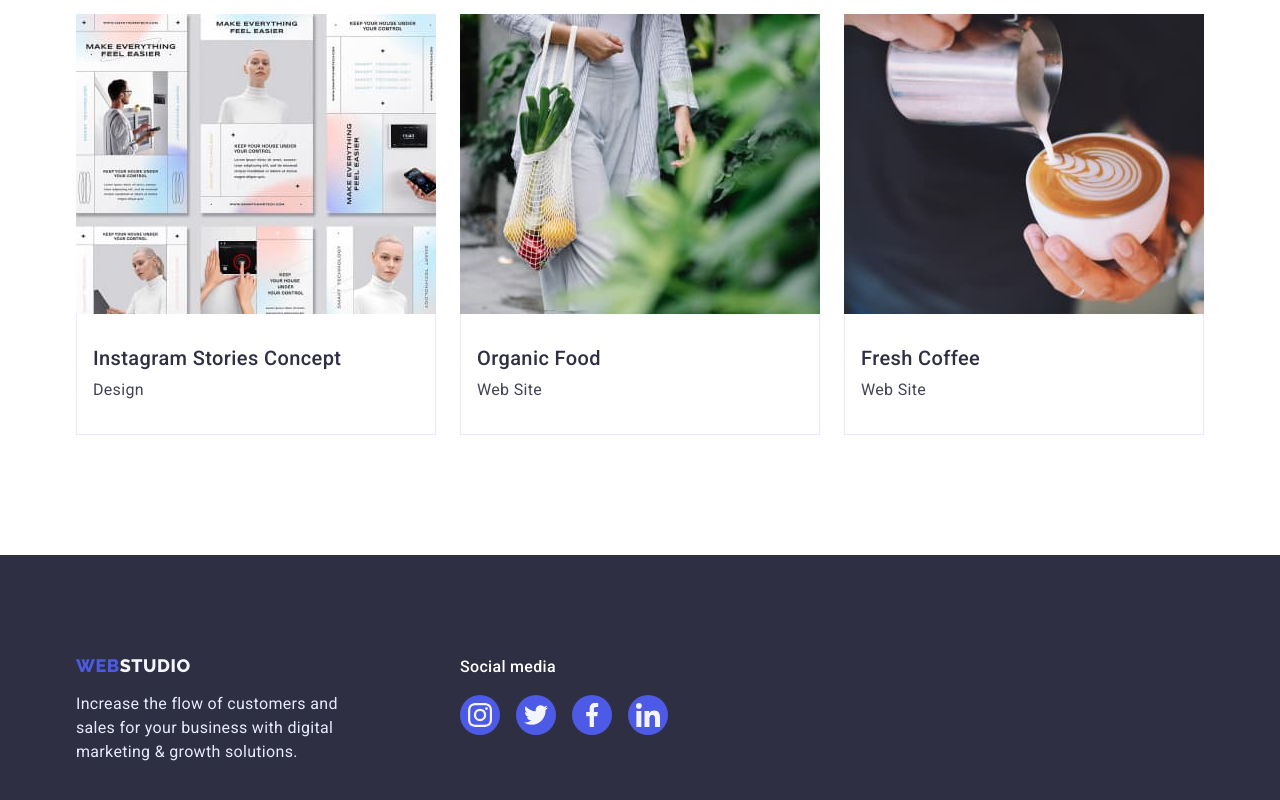
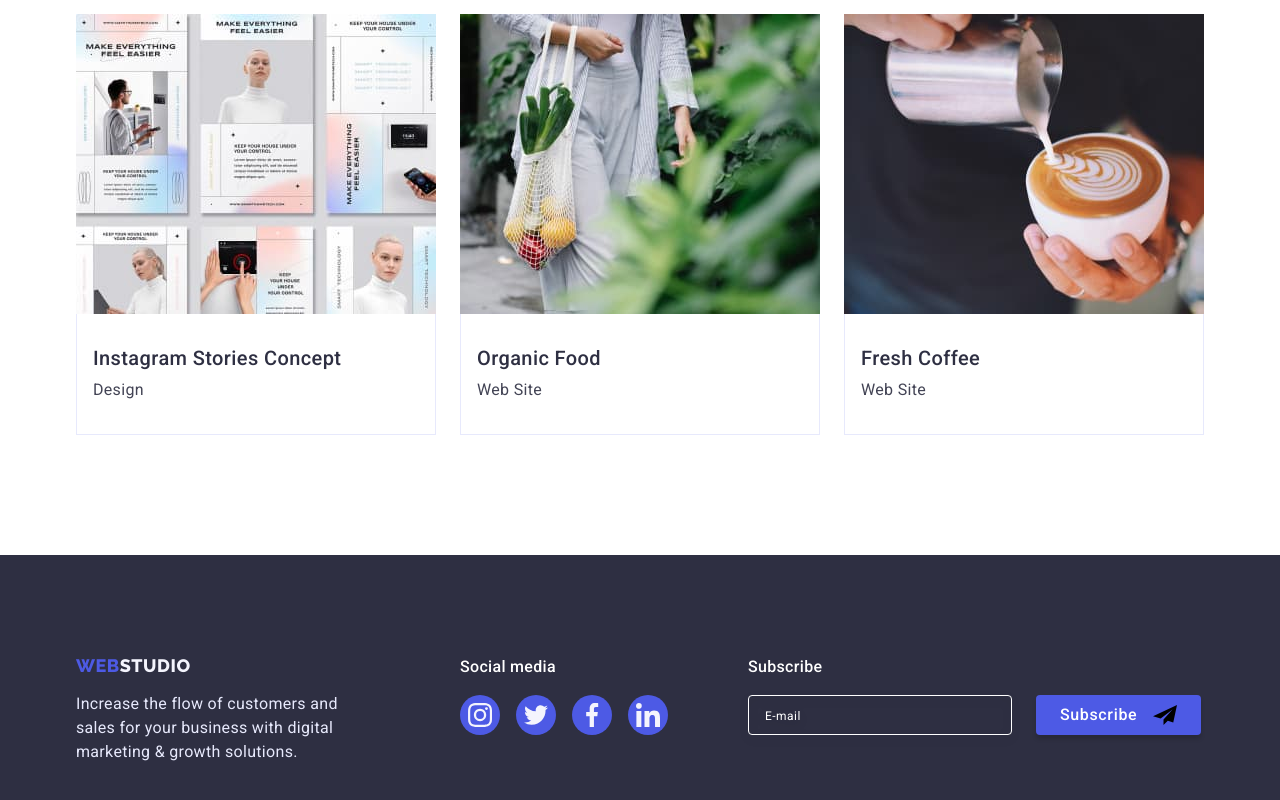
Before and after one commit to NanaTsK/goit-markup-hw-06, a plain HTML site: page portfolio.html in a window 1280 px wide. Shown: the part 1213-2013 px from the top of the page. Drawn offline with nearby package versions, Linux system fonts and the light colour scheme.

Commit message:
subscribe form

```diff
--- a/css/styles.css
+++ b/css/styles.css
@@ -430,6 +430,7 @@ footer .container {
 }
 .footer-soc-list .soc-media-link:is(:hover, :focus) {
   background-color: var(--color-green-success);
+  outline: transparent;
 }
 /* <<<<<<<<<<<<<<<<<< Footer Subsribe */
 .footer-subscribe-form {
@@ -440,10 +441,6 @@ footer .container {
   font-size: 16px;
   line-height: 1.5;
 }
-/* .email-subscribe-BLA-BLA {
-  margin-top: 8px;
-  margin-right: 24px;
-} */
 
 .footer-subscribe-box {
   display: flex;
@@ -452,16 +449,39 @@ footer .container {
   gap: 24px;
 }
 
-.email-subscribe-BLA-BLA {
-  border: 1px solid #ffffff;
+.subscribe-input {
+  width: 264px;
+  height: 40px;
+  padding: 8px 16px;
+  border: 1px solid var(--color-white-main);
   filter: drop-shadow(0px 4px 4px rgba(0, 0, 0, 0.15));
   border-radius: 4px;
+  color: var(--color-white-main);
   background-color: transparent;
+  transition: border-color 250ms cubic-bezier(0.4, 0, 0.2, 1);
 }
 
+.subscribe-input:focus {
+  border-color: var(--color-iris-brand);
+  outline: transparent;
+}
+
+.subscribe-input::placeholder {
+  font-size: 12px;
+  line-height: 2;
+  letter-spacing: 0.04em;
+  color: var(--color-white-main);
+}
+/* font-weight: 400;
+  font-size: 12px;
+  line-height: 2;
+  letter-spacing: 0.04em; */
+
 .modal-btn-subscribe {
-  /* min-width: 169px;
-  height: 56px; */
+  display: flex;
+  align-items: center;
+  justify-content: center;
+  gap: 16px;
   padding: 8px 24px;
   background-color: var(--color-iris-brand);
   color: var(--color-white-main);
@@ -609,6 +629,7 @@ footer .container {
 .modal-btn-close:is(:hover, :focus) {
   background-color: var(--color-ocean-pressed);
   fill: var(--color-white-main);
+  outline: transparent;
 }
 
 /* <<<<<<<<<<<<<<<<<< Modal Form */
@@ -712,7 +733,7 @@ footer .container {
 
 .contact-form-checkbox-descr {
   display: flex;
-  /* align-items: center; */
+  align-items: center;
   margin: 16px 0 24px;
 }
 .contact-form-checkbox-descr::before {
@@ -724,7 +745,6 @@ footer .container {
   margin-right: 8px;
   cursor: pointer;
   transition: border 250ms cubic-bezier(0.4, 0, 0.2, 1);
-
   content: "";
 }
 /* .privacy-policy {
--- a/portfolio.html
+++ b/portfolio.html
@@ -352,6 +352,24 @@
             </li>
           </ul>
         </div>
+        <form class="footer-subscribe-form">
+          <h3 class="section-subtitle title-theme-dark">Subscribe</h3>
+          <span class="footer-subscribe-box">
+            <input
+              class="subscribe-input"
+              type="email"
+              name="user_subscribe"
+              placeholder="E-mail"
+              required
+            />
+            <button class="modal-btn modal-btn-subscribe" type="submit">
+              Subscribe
+              <svg class="subscribe-icon" width="24" height="24">
+                <use href="./images/sprite.svg#icon-subscribe"></use>
+              </svg>
+            </button>
+          </span>
+        </form>
       </div>
     </footer>
   </body>
```
Also changed, not shown: index.html (+13 -2 lines), images/sprite.svg.
